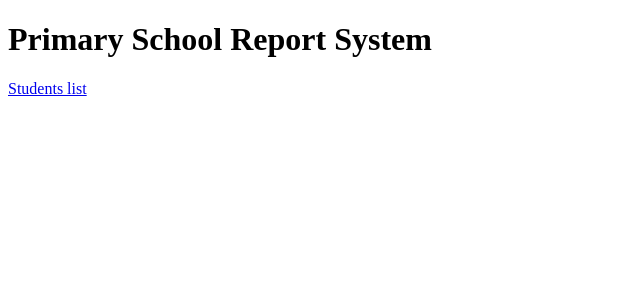
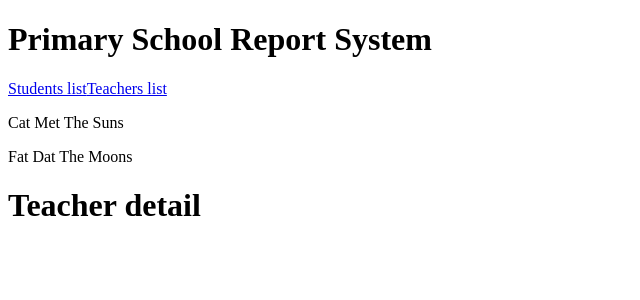
Before and after one commit to lahotskyy/school_crud, an Angular app: page /teachers in a window 1280 px wide. Before the commit this address led to /. Shown: the top 300 px of the page, without its empty margins (0-640 px from the left). Built offline with nearby package versions, Linux system fonts and the light colour scheme.

Commit message:
add teacher component

```diff
--- a/src/app/app.component.html
+++ b/src/app/app.component.html
@@ -1,6 +1,6 @@
 <h1>Primary School Report System</h1>
 <nav>
   <a [routerLink]="['/students']">Students list</a>
-  <!-- <a [routerLink]="['/teachers']">Teachers list</a> -->
+  <a [routerLink]="['/teachers']">Teachers list</a>
 </nav>
 <router-outlet></router-outlet>
--- a/src/app/app.routes.ts
+++ b/src/app/app.routes.ts
@@ -1,11 +1,11 @@
 import { ModuleWithProviders } from '@angular/core';
 import { Routes, RouterModule } from '@angular/router';
 import { StudentListComponent } from './student/student-list.component';
-import { StudentDetailComponent } from './student/student-detail.component';
+import { TeacherListComponent } from './teacher/teacher-list.component';
 
 export const routes: Routes = [
   {path: 'students', component: StudentListComponent},
-  {path: 'students/:id', component: StudentDetailComponent}
+  {path: 'teachers', component: TeacherListComponent}
 ];
 
 export const routing: ModuleWithProviders = RouterModule.forRoot(routes);
--- /dev/null
+++ b/src/app/teacher/teacher-detail.component.html
@@ -0,0 +1 @@
+<h1>Teacher detail</h1>
--- /dev/null
+++ b/src/app/teacher/teacher-detail.component.ts
@@ -0,0 +1,15 @@
+import { Component, OnInit } from '@angular/core';
+
+@Component({
+  selector: 'app-teacher-detail',
+  templateUrl: './teacher-detail.component.html',
+  styles: []
+})
+export class TeacherDetailComponent implements OnInit {
+
+  constructor() { }
+
+  ngOnInit() {
+  }
+
+}
--- /dev/null
+++ b/src/app/teacher/teacher-list.component.ts
@@ -0,0 +1,30 @@
+import { Component, OnInit } from '@angular/core';
+import { Teacher } from './teacher.model';
+import { TeacherDetailComponent } from './teacher-detail.component';
+import { TeacherService } from './teacher.service';
+
+
+@Component({
+  selector: 'app-teacher-list',
+  template: `
+    <p *ngFor="let teacher of teachers">
+    {{teacher.first_name}} {{teacher.last_name}} {{teacher.group}}
+    </p>
+    <app-teacher-detail></app-teacher-detail>
+  `,
+  styles: []
+})
+export class TeacherListComponent implements OnInit {
+
+  teachers: Teacher[];
+
+  constructor(private teacherService: TeacherService) { }
+
+  getTeachers() {
+    this.teacherService.getTeachers().then(teachers => this.teachers = teachers);
+  }
+  ngOnInit() {
+    this.getTeachers();
+  }
+
+}
--- /dev/null
+++ b/src/app/teacher/teacher-mock.ts
@@ -0,0 +1,6 @@
+import { Teacher } from './teacher.model';
+
+export const TEACHERS: Teacher[] = [
+  {'id': 1, 'first_name': 'Cat', 'last_name': 'Met', 'group': 'The Suns'},
+  {'id': 2, 'first_name': 'Fat', 'last_name': 'Dat', 'group': 'The Moons'}
+];
--- /dev/null
+++ b/src/app/teacher/teacher.model.ts
@@ -0,0 +1,6 @@
+export class Teacher {
+  id: number;
+  first_name: string;
+  last_name: string;
+  group: string;
+}
--- /dev/null
+++ b/src/app/teacher/teacher.service.ts
@@ -0,0 +1,10 @@
+import { Injectable } from '@angular/core';
+import { TEACHERS } from './teacher-mock';
+
+@Injectable()
+export class TeacherService {
+  getTeachers() {
+    return Promise.resolve(TEACHERS);
+  }
+
+}
```
Also changed, not shown: src/app/app.module.ts (+11 -2 lines).
